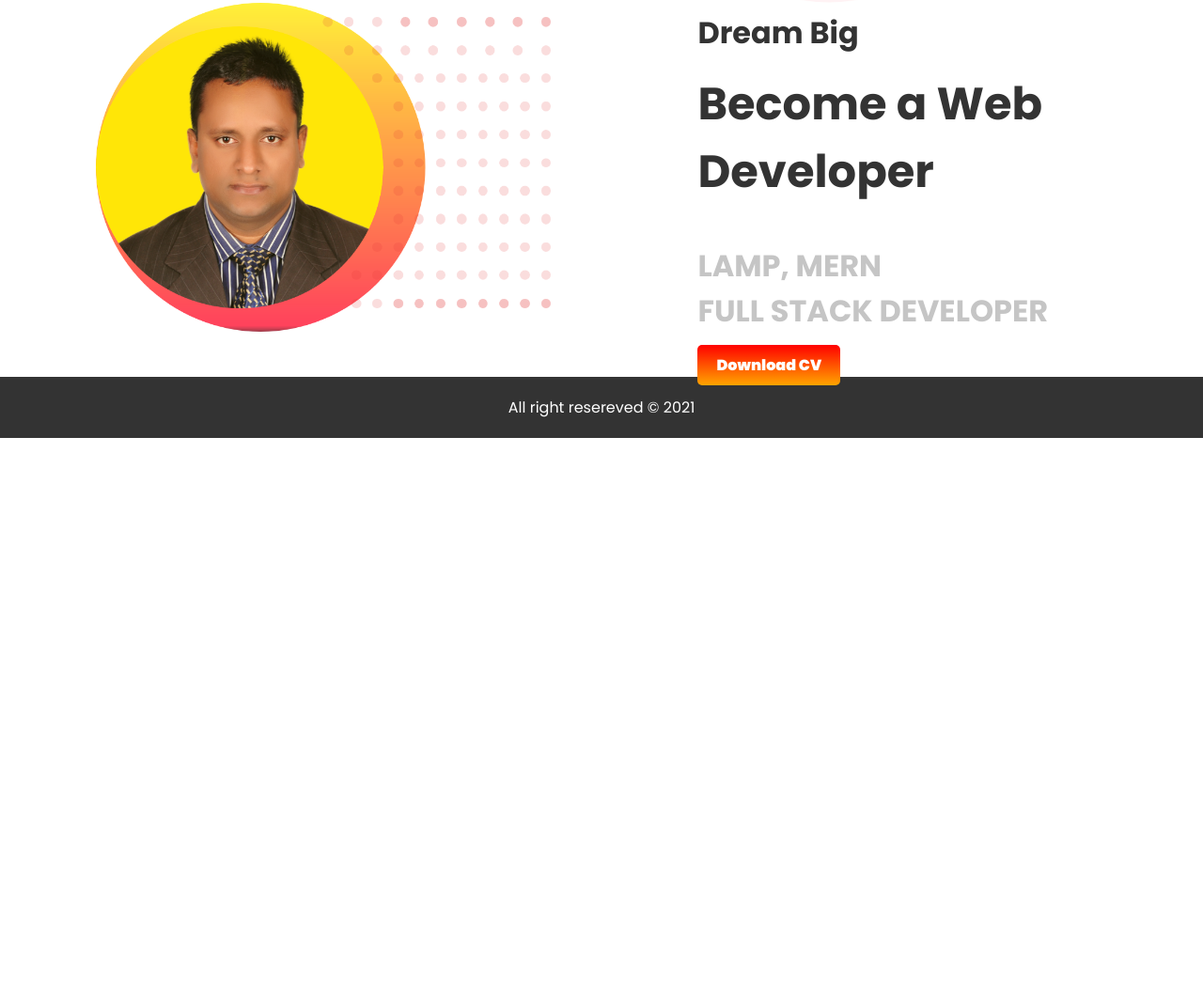
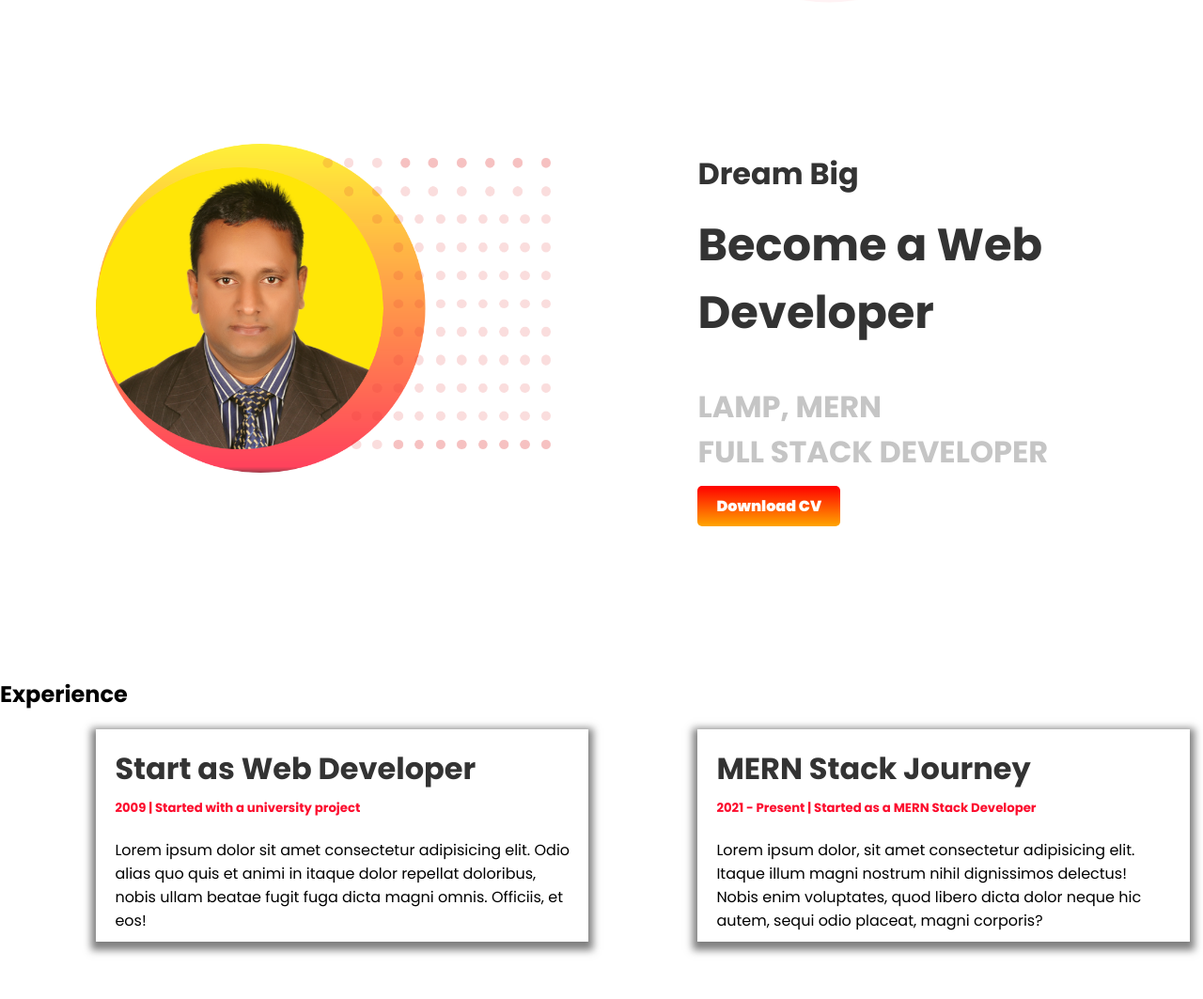
Before and after one commit to Johrul/developer-profile, a plain HTML site: page index.html in a window 1280 px wide. Shown: the part 717-1780 px from the top of the page at 94% size. Before the commit the page ends 1183 px from the top, so only its background shows below. Drawn offline with Linux system fonts and the light colour scheme.

Commit message:
Experinece Section with Box Shadow

```diff
--- a/index.html
+++ b/index.html
@@ -42,15 +42,23 @@
     </section>
 
 
-    <section class="flex">
+    <section class="experience">
+        <h1>Experience</h1>
+        <div class="flex">
             <div class="half">
                 <div class="cardl">
-
+                    <h3>Start as Web Developer</h3>
+                    <h5>2009 | Started with a university project</h5>
+                    Lorem ipsum dolor sit amet consectetur adipisicing elit. Odio alias quo quis et animi in itaque dolor repellat doloribus, nobis ullam beatae fugit fuga dicta magni omnis. Officiis, et eos!
                 </div>
             </div>
             <div class="half">
                 <div class="cardr">
+                    <h3>MERN Stack Journey</h3>
+                    <h5>2021 - Present | Started as a MERN Stack Developer</h5>
+                    Lorem ipsum dolor, sit amet consectetur adipisicing elit. Itaque illum magni nostrum nihil dignissimos delectus! Nobis enim voluptates, quod libero dicta dolor neque hic autem, sequi odio placeat, magni corporis?
 
+                </div>
             </div>
         </div>
     </section>
--- a/style.css
+++ b/style.css
@@ -57,14 +57,27 @@ h3{
     background-image: linear-gradient(red, crimson);
 }
 
+.dream{
+    padding: 150px 0 0 0;
+}
+
+.experience{
+    padding: 150px 0;
+}
 
 .cardl{
-
+    width: 90%;
+    padding: 10px 20px;
+    box-shadow: 0 4px 8px 5px rgba(0,0,0, .5) ;
 }
 .cardr{
-
+    width: 90%;
+    padding: 10px 20px;
+    box-shadow: 0 4px 8px 5px rgba(0,0,0, .5) ;
 }
-
+h5{
+    color: #FC0C2D;
+}
 footer{
     text-align: center;
     background-color: #333;
```
Lines whose indentation alone changed are shown as unchanged.
